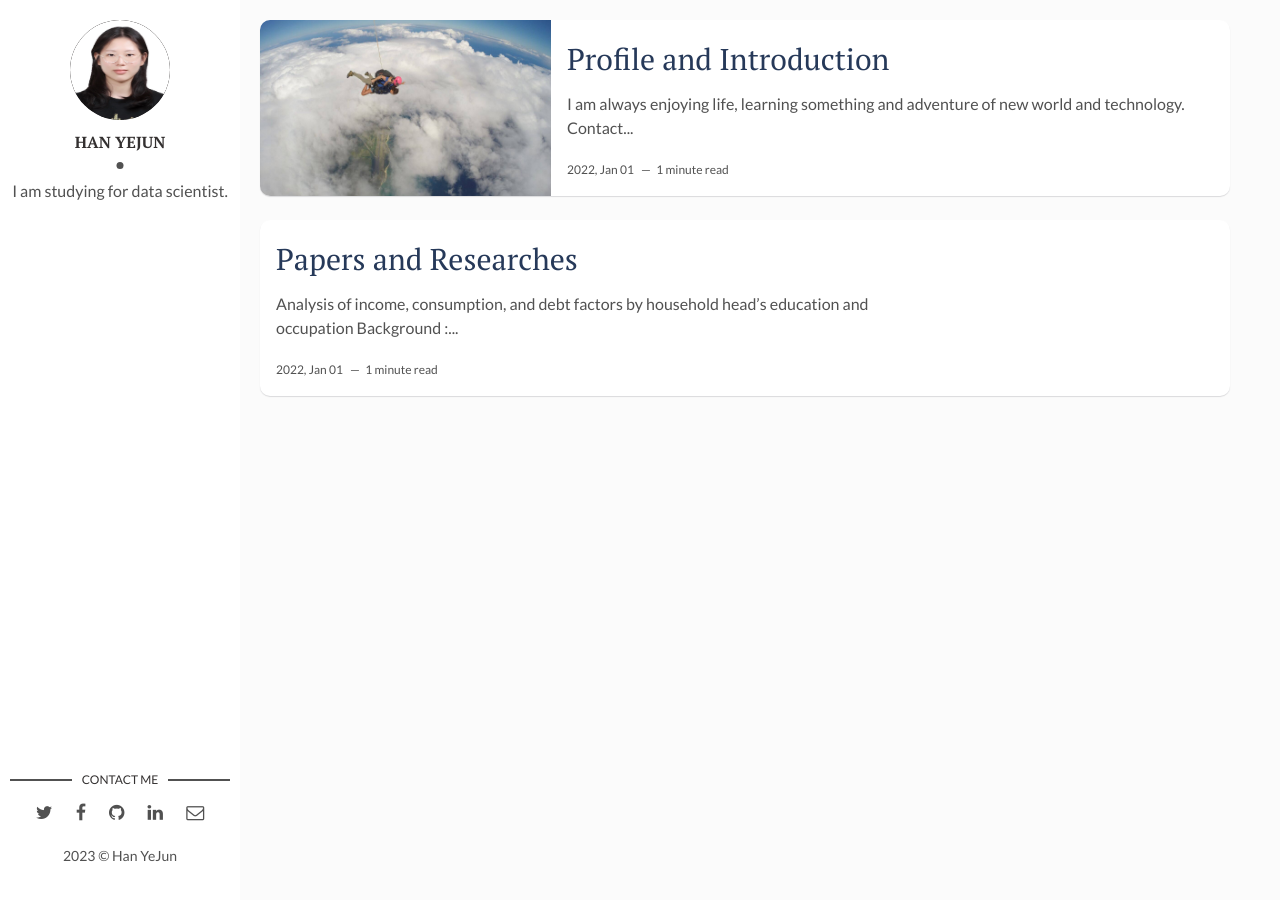
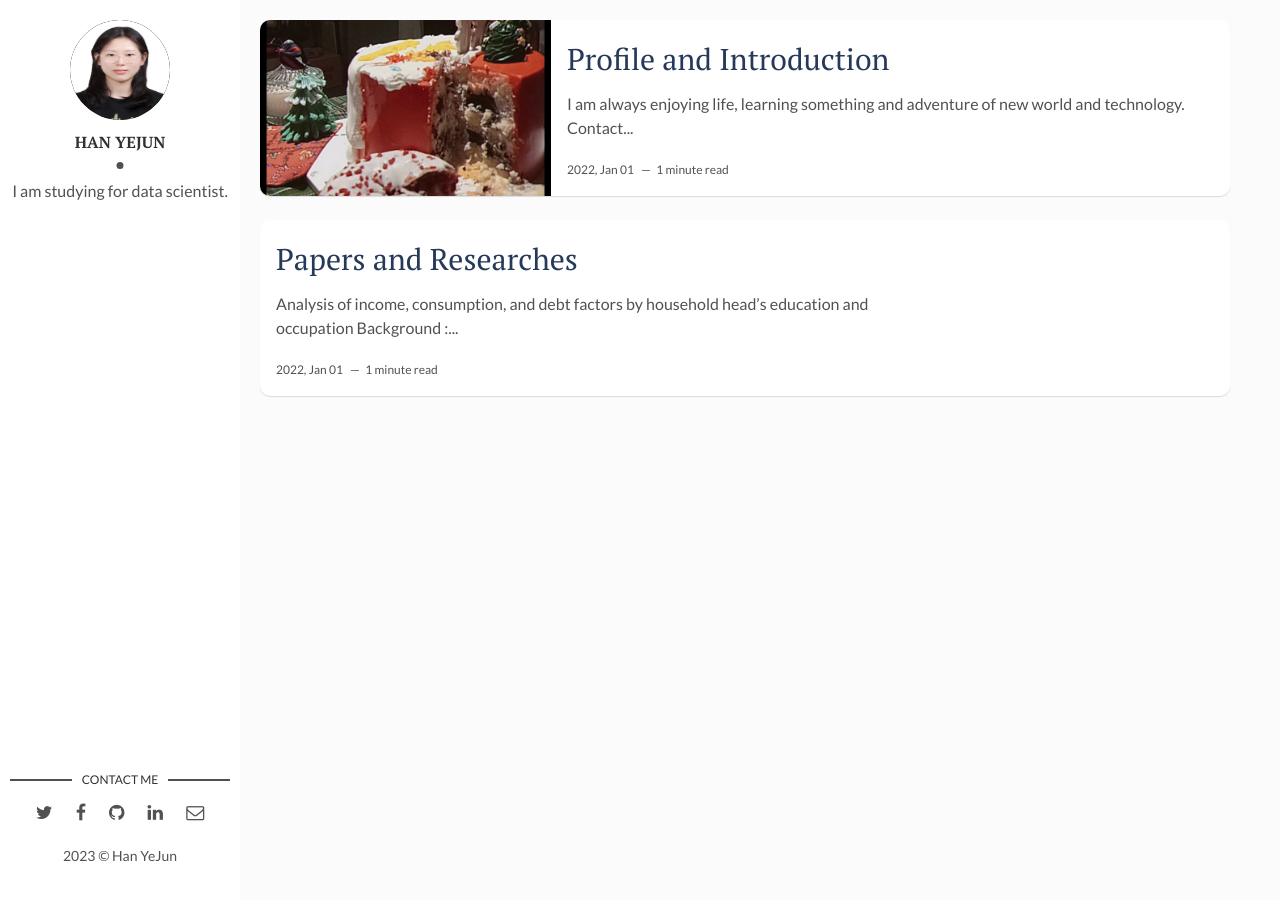
Before and after one commit to han-yejun/han-yejun.github.io, a Jekyll site: the page built from index.html, in a window 1280 px wide. Built offline with Jekyll 4.4.1, drawn with Linux system fonts in a browser that asks for light colours; the list of posts is cut into pages by our own code.

Commit message:
사진변경

```diff
--- a/_config.yml
+++ b/_config.yml
@@ -1,11 +1,11 @@
-title: Wellcome to MoonHyeJung's Home.
+title: Wellcome to Han Yejun's Home.
 description: > # this means to ignore newlines until "baseurl:"
   Write an awesome description for your new site here. You can edit this
   line in _config.yml. It will appear in your document head meta (for
   Google search results) and in your feed.xml site description.
 permalink: ':title/'
 baseurl: "" # the subpath of your site, e.g. /blog
-url: "https://moonhyejung.github.io" # the base hostname & protocol for your site, e.g. http://example.com
+url: "https://han-yejun.github.io" # the base hostname & protocol for your site, e.g. http://example.com
 site-twitter: #if your site has a twitter account, enter it here
 
 # Author Settings
@@ -14,7 +14,7 @@ author-img: han.jpg # add your photo
 about-author: I am studying for data scientist. # add description
 social-twitter: # add your Twitter handle
 social-facebook: # add your Facebook handle
-social-github: yejun.han001224 # add your Github handle
+social-github: han-yejun # add your Github handle
 social-linkedin: # add your Linkedin handle
 social-email: yejun.han001224@gmail.com# add your Email address
 
--- a/_posts/2022-01-01-profile-introduction.markdown
+++ b/_posts/2022-01-01-profile-introduction.markdown
@@ -4,7 +4,7 @@ title: Profile and Introduction
 updated: 2022-01-01 13:00:00 +0300 #표시날짜
 date: 2022-01-01 13:00:00 +0300 #정렬순서
 description: You’ll find this post in your `_posts` directory. Go ahead and edit it and re-build the site to see your changes. # Add post description (optional)
-img: sky.jpg # Add image post (optional)
+img: yejun.jpg # Add image post (optional)
 fig-caption: # Add figcaption (optional)
 tags: [Profile, Introduction, Education, License, Skill, Technology]
 ---
```
Also changed, not shown: assets/img/yejun.jpg (added).
